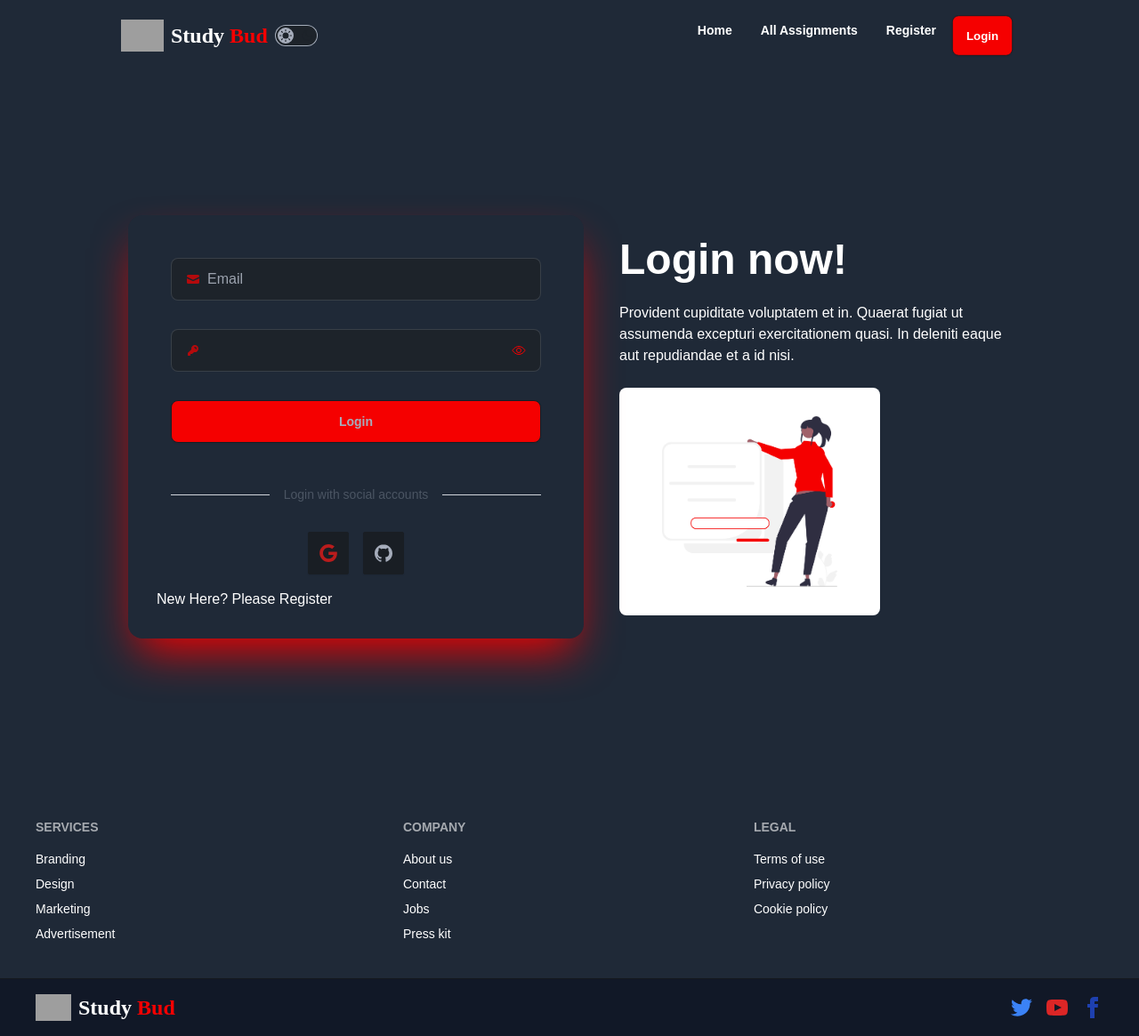
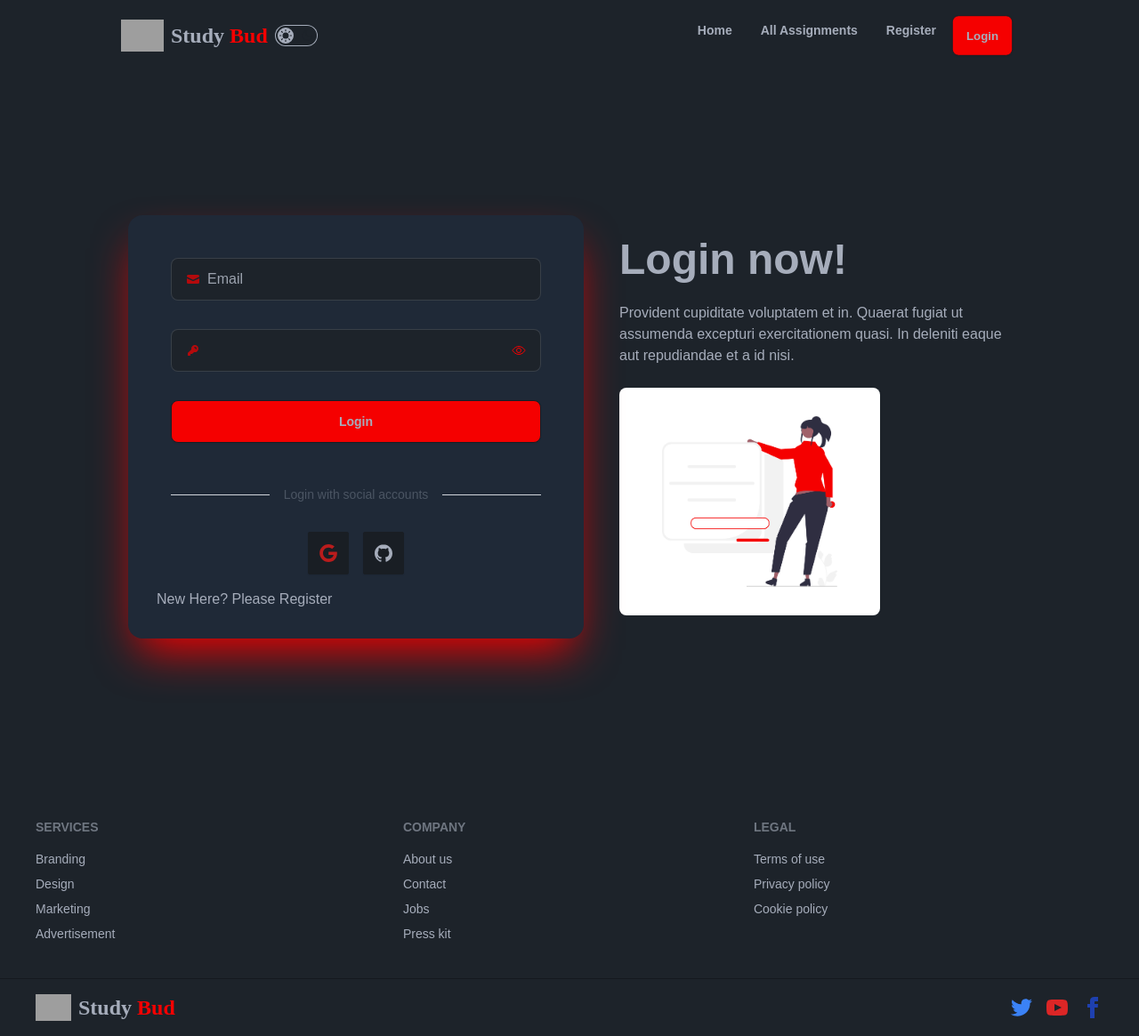
Before and after one commit to NaimoonJannat/B9A11-StudyBud-Client, a React (Vite) app: page /login in a window 1280 px wide. Shown: the whole page at 89% size. Built offline with nearby package versions, Linux system fonts and the light colour scheme; grey boxes are pictures that could not be loaded.

Commit message:
Theme added

```diff
--- a/src/Layout/Root.jsx
+++ b/src/Layout/Root.jsx
@@ -5,7 +5,7 @@ import Footer from "../components/Footer";
 
 const Root = () => {
     return (
-        <div className="font-sand bg-gray-800 text-white">
+        <div className="font-sand ">
             <div className="w-full md:w-4/5 mx-auto">
             <Header></Header>
             <Outlet></Outlet>
--- a/src/components/Banner.jsx
+++ b/src/components/Banner.jsx
@@ -2,7 +2,7 @@
 
 const Banner = () => {
     return (
-        <section className="bg-gray-800 text-gray-100">
+        <section>
         <div className="container flex flex-col-reverse justify-center p-6 mx-auto sm:py-12 lg:py-24 lg:flex-row lg:justify-between">
             <div className="flex flex-col justify-center p-6 text-center rounded-sm lg:max-w-md xl:max-w-lg lg:text-left">
                 <h1 className="text-5xl font-bold leading-none sm:text-6xl">Empower Your Learning Journey with Study
--- a/src/components/Footer.jsx
+++ b/src/components/Footer.jsx
@@ -2,7 +2,7 @@
 const Footer = () => {
     return (
         <div>
-            <footer className="footer p-10 text-white bg-gray-800">
+            <footer className="footer p-10">
   <nav>
     <h6 className="footer-title">Services</h6>
     <a className="link link-hover">Branding</a>
@@ -24,10 +24,10 @@ const Footer = () => {
     <a className="link link-hover">Cookie policy</a>
   </nav>
 </footer>
-<footer className="footer px-10 py-4 border-t bg-gray-900 text-white border-base-300">
+<footer className="footer px-10 py-4 border-t border-base-300">
   <aside className="items-center grid-flow-col">
    <img className="w-10" src="https://i.ibb.co/mzTRdpz/logo3.png" alt="" />
-    <div className="text-2xl font-dancing font-bold text-white">
+    <div className="text-2xl font-playfair font-bold">
             Study <span className="text-[#F50000]">Bud</span>
           </div>
   </aside>
--- a/src/components/Header.jsx
+++ b/src/components/Header.jsx
@@ -47,8 +47,8 @@ const Header = () => {
                 to="/"
                 className={({ isActive }) =>
                   isActive
-                    ? "text-white btn font-bold bg-[#F50000]"
-                    : "font-bold text-white"
+                    ? "btn font-bold bg-[#F50000]"
+                    : "font-bold "
                 }
               >
                 Home
@@ -59,8 +59,8 @@ const Header = () => {
                 to="/assignments"
                 className={({ isActive }) =>
                   isActive
-                    ? "text-white btn font-bold bg-[#F50000]"
-                    : "font-bold text-white"
+                    ? " btn font-bold bg-[#F50000]"
+                    : "font-bold "
                 }
               >
                 All Assignments
@@ -71,7 +71,7 @@ const Header = () => {
         </div>
         <div className="flex flex-row md:gap-2 justify-center items-center">
         <img className="w-8 md:w-12 hidden md:flex" src="https://i.ibb.co/mzTRdpz/logo3.png" alt=""  />
-          <div className="text-2xl font-playfair font-bold text-white">
+          <div className="text-2xl font-playfair font-bold ">
             Study <span className="text-[#F50000]">Bud</span>
           </div>
           {/* theme toggle  */}
@@ -90,8 +90,8 @@ const Header = () => {
                 to="/"
                 className={({ isActive }) =>
                   isActive
-                    ? "text-white btn font-bold bg-[#F50000]"
-                    : "font-bold text-white"
+                    ? "btn font-bold bg-[#F50000]"
+                    : "font-bold "
                 }
               >
                 Home
@@ -102,8 +102,8 @@ const Header = () => {
                 to="/assignments"
                 className={({ isActive }) =>
                   isActive
-                    ? "text-white btn font-bold bg-[#F50000]"
-                    : "font-bold text-white"
+                    ? "btn font-bold bg-[#F50000]"
+                    : "font-bold "
                 }
               >
                 All Assignments
@@ -114,8 +114,8 @@ const Header = () => {
                 to="/register"
                 className={({ isActive }) =>
                   isActive
-                    ? "text-white btn font-bold bg-[#F50000]"
-                    : "font-bold text-white"
+                    ? " btn font-bold bg-[#F50000]"
+                    : "font-bold "
                 }
               >
                 Register
@@ -126,8 +126,8 @@ const Header = () => {
                 to="/login"
                 className={({ isActive }) =>
                   isActive
-                    ? "text-white btn font-bold bg-[#F50000]"
-                    : "font-bold text-white"
+                    ? "btn font-bold bg-[#F50000]"
+                    : "font-bold "
                 }
               >
                Login
--- a/src/components/Login.jsx
+++ b/src/components/Login.jsx
@@ -28,7 +28,7 @@ const Login = () => {
 
     }
     return (
-        <div className="hero min-h-screen bg-gray-800">
+        <div className="hero min-h-screen">
   <div className="hero-content flex-col lg:gap-10 lg:flex-row-reverse">
     <div>
     <div className="text-center lg:text-left">
--- a/src/components/Register.jsx
+++ b/src/components/Register.jsx
@@ -38,7 +38,7 @@ const Register = () => {
         setRegisterSuccess("");
     };
     return (
-        <div className="hero min-h-screen bg-gray-800">
+        <div className="hero min-h-screen">
             <div className="hero-content flex-col lg:gap-8 lg:flex-row">
                 <div>
                     <div className="text-center lg:text-left">
```
